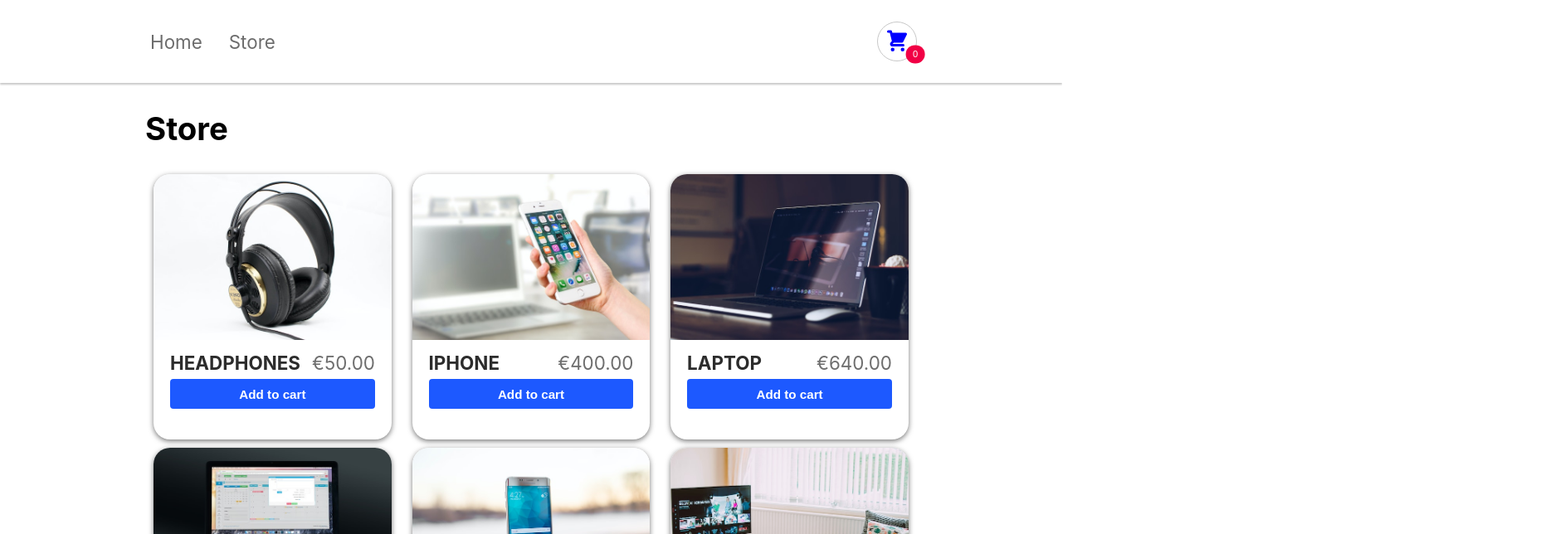
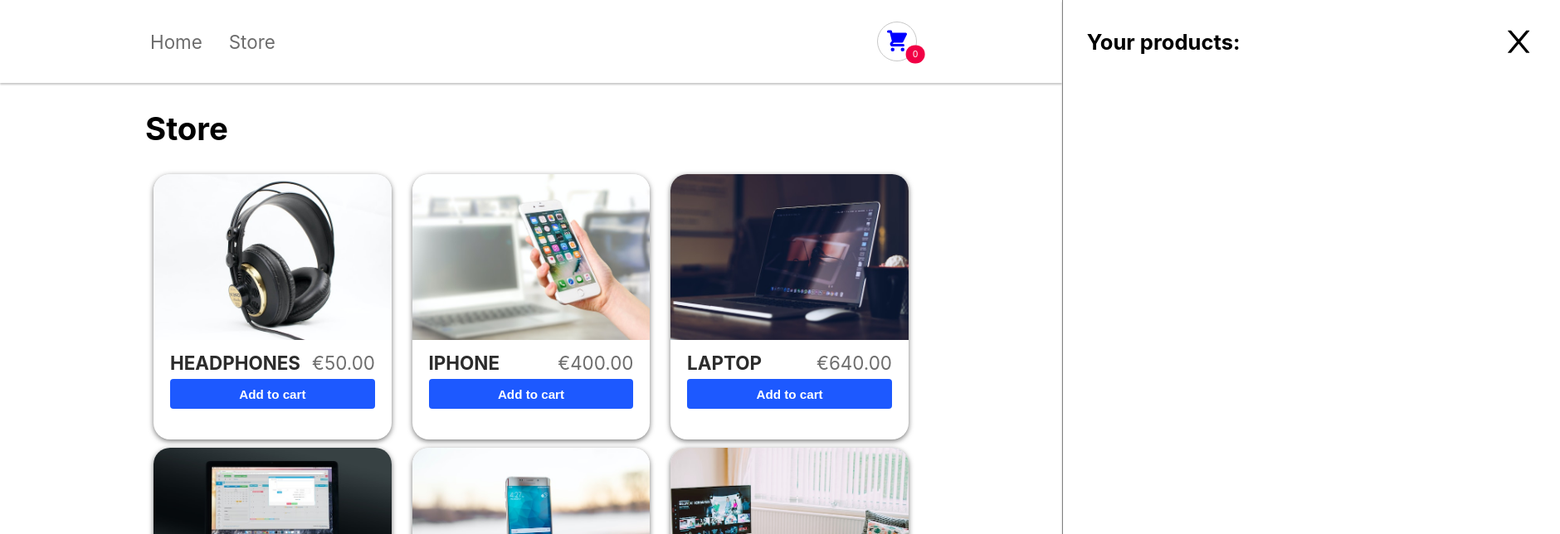
Before and after one commit to dkveil/shopping-cart-with-ts, a React (Create React App) app: page /store in a window 1280 px wide. Shown: the top 644 px of the page at 83% size, 1880 px wide, since content can reach past the window. Built offline with nearby package versions, Linux system fonts and the light colour scheme.

Commit message:
shopping cart styles added

```diff
--- a/src/App.tsx
+++ b/src/App.tsx
@@ -1,14 +1,18 @@
+import React from "react";
 import { Routes, Route } from "react-router";
 import Container from "./containers/container";
 import { ThemeProvider } from "styled-components";
 import { theme } from "./styles/theme";
-import GlobalStyles from './styles/global'
+import GlobalStyles from "./styles/global";
 import Home from "./pages/Home";
 import Store from "./pages/Store";
 import Navbar from "./components/Navbar";
 import ShoppingCartContextProvider from "./context/ShoppingCartProvider";
+import ShoppingCart from "./components/ShoppingCart";
 
 const App = () => {
+
+
     return (
         <ThemeProvider theme={theme}>
             <GlobalStyles />
@@ -20,9 +24,10 @@ const App = () => {
                         <Route path="/store" element={<Store />} />
                     </Routes>
                 </Container>
+                <ShoppingCart/>
             </ShoppingCartContextProvider>
         </ThemeProvider>
     );
-}
+};
 
 export default App;
--- a/src/components/Icon/Icon.styles.ts
+++ b/src/components/Icon/Icon.styles.ts
@@ -1,5 +1,6 @@
 import styled from "styled-components";
 import { HiShoppingCart } from 'react-icons/hi'
+import { AiOutlineClose } from 'react-icons/ai'
 
 type ShoppingCartIconProps = {
     display?: string;
@@ -18,6 +19,7 @@ type ShoppingCartIconProps = {
     width?: string;
     borderradius?: string;
     border?: string;
+    cursor?:string;
 }
 
 export type IconProps = ShoppingCartIconProps
@@ -39,6 +41,7 @@ export const ShoppingCartIcon = styled(HiShoppingCart)<IconProps>`
     border-radius: ${(props) => props.borderradius ? props.borderradius : null};
     border: ${(props) => props.border ? props.border : null};
     transition: .2s color;
+    cursor: ${(props) => props.cursor ? props.cursor: null};
 
     &:hover{
         color: ${(props) => props.hovercolor ? props.hovercolor : null}
@@ -63,8 +66,35 @@ export const ProductCounter = styled.div<IconProps>`
     background-color: ${(props) => props.iconcolor ? props.iconcolor : null};
     border-radius: ${(props) => props.borderradius ? props.borderradius : null};
     border: ${(props) => props.border ? props.border : null};
+    cursor: ${(props) => props.cursor ? props.cursor: null};
 
     &:hover{
         color: ${(props) => props.hovercolor ? props.hovercolor : null}
     }
 `
+
+export const XIcon = styled(AiOutlineClose)<IconProps>`
+    display: ${(props) => props.display ? props.display : 'block'};
+    justify-content: center;
+    align-items: center;
+    position: ${(props) => props.position ? props.position : null};
+    top: ${(props) => props.top ? props.top : null};
+    bottom: ${(props) => props.bottom ? props.bottom : null};
+    left: ${(props) => props.left ? props.left : null};
+    right: ${(props) => props.right ? props.right : null};
+    transform: ${(props) => props.transform ? props.transform : null};
+    padding: ${(props) => props.iconpadding ? props.iconpadding : null};
+    font-size: ${(props) => props.iconsize? props.iconsize : '30px'};
+    color: ${(props) => props.childrencolor ? props.childrencolor : null};
+    height: ${(props) => props.height ? props.height : 'fit-content'};
+    width: ${(props) => props.width ? props.width : 'fit-content'};
+    background-color: ${(props) => props.iconcolor ? props.iconcolor : null};
+    border-radius: ${(props) => props.borderradius ? props.borderradius : null};
+    border: ${(props) => props.border ? props.border : null};
+    cursor: ${(props) => props.cursor ? props.cursor: null};
+
+    &:hover{
+        color: ${(props) => props.hovercolor ? props.hovercolor : null}
+    }
+
+`
--- a/src/components/Icon/index.tsx
+++ b/src/components/Icon/index.tsx
@@ -1,5 +1,9 @@
 import React from 'react';
-import { ShoppingCartIcon, ProductCounter, IconProps} from './Icon.styles'
+import {
+    ShoppingCartIcon,
+    ProductCounter,
+    XIcon, IconProps,
+} from "./Icon.styles";
 
 interface IIconProps extends IconProps{
     icontype: string;
@@ -24,7 +28,8 @@ export default function Icon ({
     hovercolor,
     borderradius,
     border,
-    children
+    children,
+    cursor
 }: IIconProps) {
     switch(icontype){
         case 'shoppingcart':
@@ -43,6 +48,7 @@ export default function Icon ({
                     iconsize={iconsize}
                     iconpadding={iconpadding}
                     hovercolor={hovercolor}
+                    cursor={cursor}
                 />
             );
         case 'productcounter':
@@ -64,9 +70,32 @@ export default function Icon ({
                     childrencolor={childrencolor}
                     borderradius={borderradius}
                     border={border}
+                    cursor={cursor}
                 >
                     {children}
                 </ProductCounter>
+            );
+        case 'xicon':
+            return (
+                <XIcon
+                    position={position}
+                    display={display}
+                    top={top}
+                    bottom={bottom}
+                    left={left}
+                    right={right}
+                    transform={transform}
+                    width={width}
+                    height={height}
+                    iconcolor={iconcolor}
+                    iconsize={iconsize}
+                    iconpadding={iconpadding}
+                    hovercolor={hovercolor}
+                    childrencolor={childrencolor}
+                    borderradius={borderradius}
+                    border={border}
+                    cursor={cursor}
+                />
             );
         default:
             return null
--- a/src/components/Navbar/index.tsx
+++ b/src/components/Navbar/index.tsx
@@ -29,11 +29,7 @@ const menuItems: menuItem[] = [
 
 const Navbar = () => {
 
-    const { allProducts } = React.useContext(ShoppingCartContext)
-
-    const handleButtonClick = () => {
-        console.log("button action");
-    };
+    const { allProducts, openCart } = React.useContext(ShoppingCartContext)
 
     return (
         <NavbarWrapper>
@@ -52,7 +48,7 @@ const Navbar = () => {
                         styletype="triangle"
                         border="1px solid rgb(200,200,200)"
                         buttoncolor="white"
-                        onClickHandler={handleButtonClick}
+                        onClickHandler={openCart}
                         hovercolor="blue"
                     >
                         <Icon
--- /dev/null
+++ b/src/components/ShoppingCart/ShoppingCart.styles.ts
@@ -0,0 +1,37 @@
+import styled from "styled-components";
+
+type ShoppingCartWrapperProps = {
+    isOpen: boolean;
+}
+
+export const ShoppingCartWrapper = styled.div<ShoppingCartWrapperProps>`
+    position: absolute;
+    top: 0;
+    right: 0;
+    width: 100vw;
+    height: 100vh;
+    box-shadow: 0 2px 2px rgb(200,200,200);
+    background-color: white;
+    z-index: 2;
+    transform: ${(props) => props.isOpen ? " translateX(0)" : "translateX(100%)"};
+    transition: transform .2s;
+    border-left: 1px solid gray;
+
+    ${({theme}) => theme.mq.desktop}{
+        width: 600px;
+    }
+`
+
+export const ShoppingCartHeader = styled.div`
+    display: flex;
+    align-items: center;
+    justify-content: space-between;
+    height: 100px;
+    width: 100%;
+    padding: 0 1.8rem;
+
+    span{
+        font-size: 1.6rem;
+        font-weight: bold;
+    }
+`
--- /dev/null
+++ b/src/components/ShoppingCart/index.tsx
@@ -0,0 +1,29 @@
+
+import React from 'react';
+import { ShoppingCartWrapper, ShoppingCartHeader } from './ShoppingCart.styles'
+import { ShoppingCartContext } from '../../context/ShoppingCartProvider';
+import { XIcon } from '../Icon/Icon.styles';
+
+const ShoppingCart = () => {
+
+    const { isOpen, closeCart } = React.useContext(ShoppingCartContext);
+
+    console.log(isOpen)
+
+    return (
+        <ShoppingCartWrapper isOpen={isOpen}>
+            <ShoppingCartHeader>
+                <span>
+                    Your products:
+                </span>
+                <XIcon
+                onClick={closeCart}
+                height='2.65rem'
+                cursor='pointer'
+                />
+            </ShoppingCartHeader>
+        </ShoppingCartWrapper>
+    )
+}
+
+export default ShoppingCart;
--- /dev/null
+++ b/src/components/ShoppingCartItem/ShoppingCartItem.ts
@@ -0,0 +1 @@
+import styled from "styled-components";
--- /dev/null
+++ b/src/components/ShoppingCartItem/index.tsx
@@ -0,0 +1 @@
+import React from "react";
--- a/src/context/ShoppingCartProvider.tsx
+++ b/src/context/ShoppingCartProvider.tsx
@@ -10,7 +10,11 @@ type itemProps = {
 }
 
 type ShoppingCartContextTypes = {
+    items: itemProps[];
     allProducts: number;
+    isOpen: boolean;
+    openCart: () => void;
+    closeCart: () => void;
     getProductAmonut: (id: number) => number;
     addProductAmount: (id: number) => void;
     subbProductAmount: (id: number) => void;
@@ -22,7 +26,11 @@ export const ShoppingCartContext = React.createContext({} as ShoppingCartContext
 const ShoppingCartContextProvider = ({children}: ShoppingCartContextProviderProps) => {
 
     const [items, setItems] = React.useState<itemProps[]>([])
+    const [isOpen, setIsOpen] = React.useState<boolean>(false);
     const allProducts = items.reduce((sum, item) => sum + item.quantity, 0)
+
+    const openCart = () => setIsOpen(true)
+    const closeCart = () => setIsOpen(false)
 
     const getProductAmonut = (id: number) => {
         return items.find(item => item.id === id)?.quantity || 0
@@ -65,7 +73,11 @@ const ShoppingCartContextProvider = ({children}: ShoppingCartContextProviderProp
 
     return (
         <ShoppingCartContext.Provider value={{
+            items,
             allProducts,
+            isOpen,
+            openCart,
+            closeCart,
             getProductAmonut,
             addProductAmount,
             subbProductAmount,
```
Lines whose indentation alone changed are shown as unchanged.
